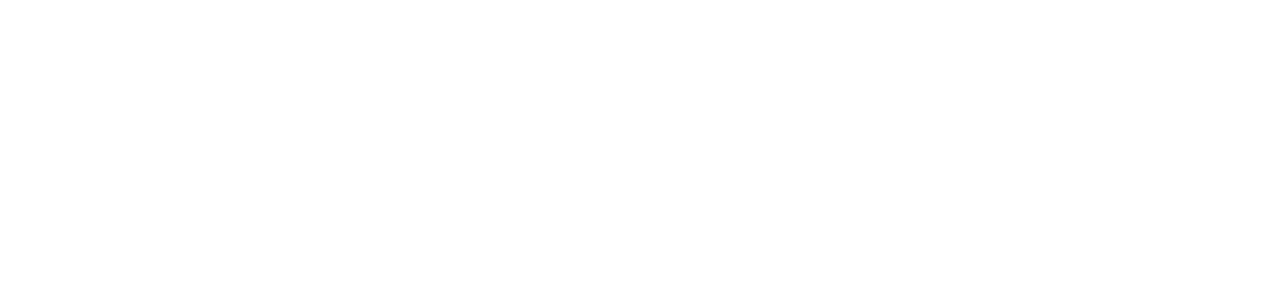
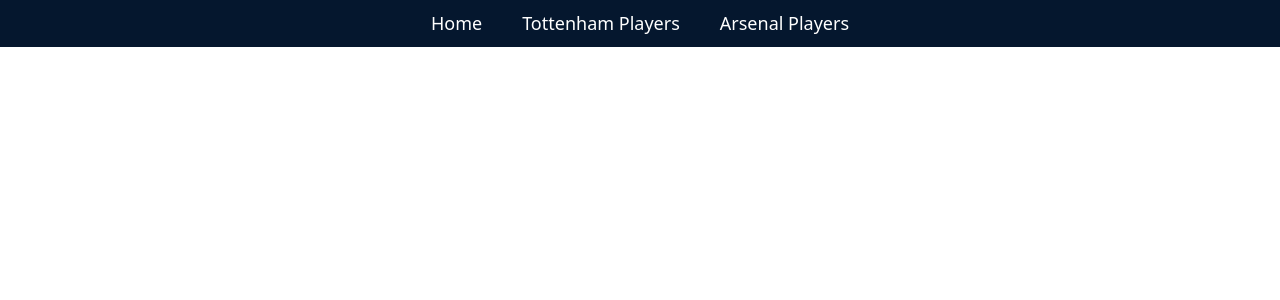
Before and after one commit to Eric-MK/front-endsclcertproject, a Vue app: page /home in a window 1280 px wide. Shown: the top 300 px of the page. Built offline with nearby package versions, Linux system fonts and the light colour scheme.

Commit message:
adding nav component to Homeview

```diff
--- a/src/views/HomeView.vue
+++ b/src/views/HomeView.vue
@@ -1,3 +1,16 @@
 <template>
-    <p></p>
+
+    <MyNavigation/>
+
 </template>
+<script>
+import MyNavigation from '../views/Navigation.vue'
+
+export default {
+  name: 'MyPage',
+  components: {
+    MyNavigation
+  },
+}
+
+</script>
--- a/src/views/Navigation.vue
+++ b/src/views/Navigation.vue
@@ -17,10 +17,10 @@
   </template>
 
   <script>
-
-
-
-  </script>
+export default {
+  name: 'MyNavigation',
+}
+</script>
 
   <style>
  nav {
```
